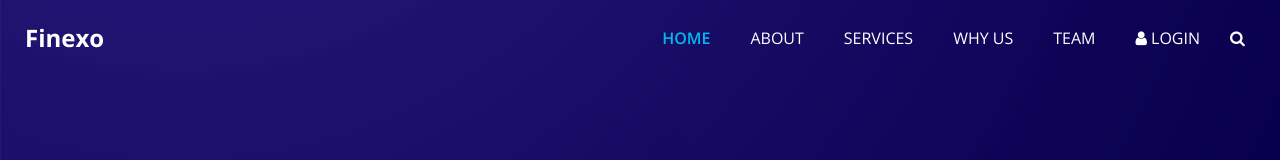
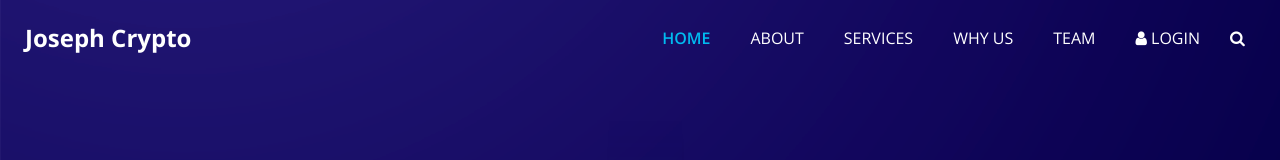
Before and after one commit to JosephEng-arch/EngClass, a plain HTML site: page index.html in a window 1280 px wide. Shown: the top 160 px of the page. Drawn offline with nearby package versions, Linux system fonts and the light colour scheme; some packages are replaced by stand-ins of ours.

Commit message:
Commit & Push

```diff
--- a/index.html
+++ b/index.html
@@ -50,7 +50,7 @@
         <nav class="navbar navbar-expand-lg custom_nav-container ">
           <a class="navbar-brand" href="index.html">
             <span>
-              Finexo
+              Joseph Crypto
             </span>
           </a>
 
```
